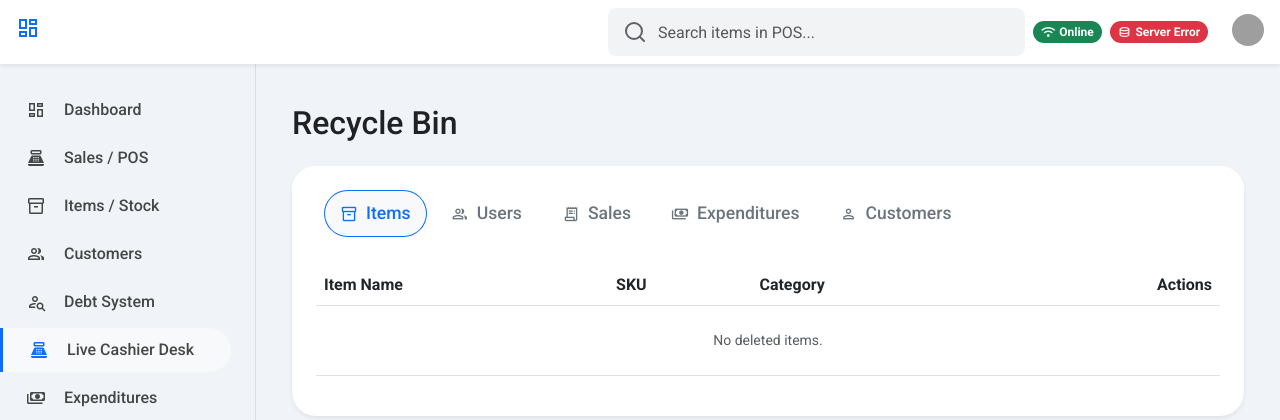
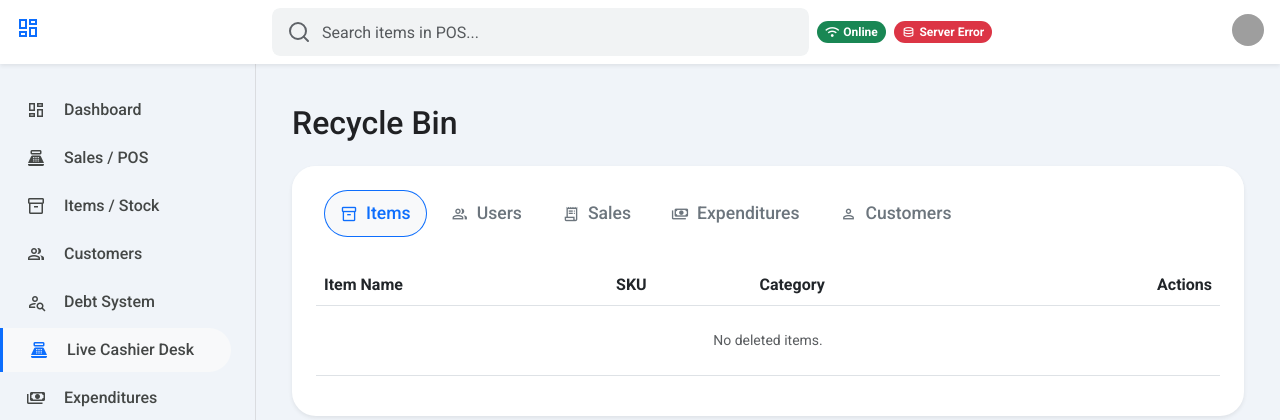
Before and after one commit to morotijani/machine_mvp, a PHP site: the page made by views/admin/trash.php in a window 1280 px wide. Shown: the top 420 px of the page. Run offline with PHP 8.4, Linux system fonts and the light colour scheme; the template is opened without the code that fills it, so the values that code supplies are empty; the visitor is signed in with stand-in values (Sample User, id 1); some libraries are stand-ins or nearby versions; some web fonts are replaced; grey boxes are pictures that could not be loaded.

Commit message:
fix top navigation bar search and status

```diff
--- a/views/layouts/main.php
+++ b/views/layouts/main.php
@@ -19,6 +19,13 @@
     <link rel="stylesheet" href="https://fonts.googleapis.com/css2?family=Material+Symbols+Outlined:opsz,wght,FILL,GRAD@20..48,100..700,0..1,-50..200" />
     <link href="https://cdn.jsdelivr.net/npm/bootstrap@5.3.0/dist/css/bootstrap.min.css" rel="stylesheet">
     <link href="<?= BASE_URL ?>/assets/css/style.css?v=1.1" rel="stylesheet">
+    <style>
+        @media (min-width: 768px) {
+            .nav-side-left, .nav-side-right {
+                flex: 1 1 0% !important;
+            }
+        }
+    </style>
 </head>
 <body>
     <style>
@@ -30,7 +37,7 @@
     <!-- Top Fixed Navbar -->
     <header class="navbar navbar-top fixed-top p-0 shadow-sm bg-white no-print flex-wrap flex-md-nowrap align-items-center">
         <!-- Top Row on Mobile: Toggler + Brand + Profile -->
-        <div class="d-flex w-100 w-md-auto align-items-center justify-content-between px-2 px-md-0 order-1">
+        <div class="d-flex nav-side-left w-100 w-md-auto align-items-center justify-content-between px-2 px-md-0 order-1">
             <div class="d-flex align-items-center">
                 <!-- Mobile Toggle -->
                 <button class="navbar-toggler d-lg-none collapsed border-0 p-1 me-2" type="button" data-bs-toggle="collapse" data-bs-target="#sidebarMenu" aria-controls="sidebarMenu" aria-expanded="false" aria-label="Toggle navigation">
@@ -64,7 +71,7 @@
         </div>
 
         <!-- Search Bar -->
-        <div class="search-bar-container mx-2 mx-md-2 flex-grow-1 d-flex align-items-center w-100 w-md-auto mt-2 mt-md-0 mb-2 mb-md-0 order-3 order-md-2">
+        <div class="search-bar-container mx-2 mx-md-auto d-flex justify-content-center align-items-center w-100 mt-2 mt-md-0 mb-2 mb-md-0 order-3 order-md-2" style="max-width: 720px;">
             <input class="form-control form-control-search w-100 me-2" type="text" placeholder="Search items in POS..." aria-label="Search" id="globalSearch">
             <div id="statusIndicators" class="d-flex gap-2">
                 <span id="internetStatus" class="badge rounded-pill bg-success d-flex align-items-center" title="Internet Status">
@@ -79,7 +86,7 @@
         </div>
 
         <!-- Right Side: User Profile (Desktop) -->
-        <div class="navbar-nav flex-row align-items-center pe-3 d-none d-md-flex order-2 order-md-3">
+        <div class="navbar-nav nav-side-right flex-row align-items-center justify-content-end pe-3 d-none d-md-flex order-2 order-md-3">
              <div class="nav-item text-nowrap d-flex align-items-center">
                  <span class="me-3 text-secondary"><?= e($_SESSION['username'] ?? 'User') ?></span>
                  <a href="<?= BASE_URL ?>/profile" class="d-block link-dark text-decoration-none" title="My Profile">
```
